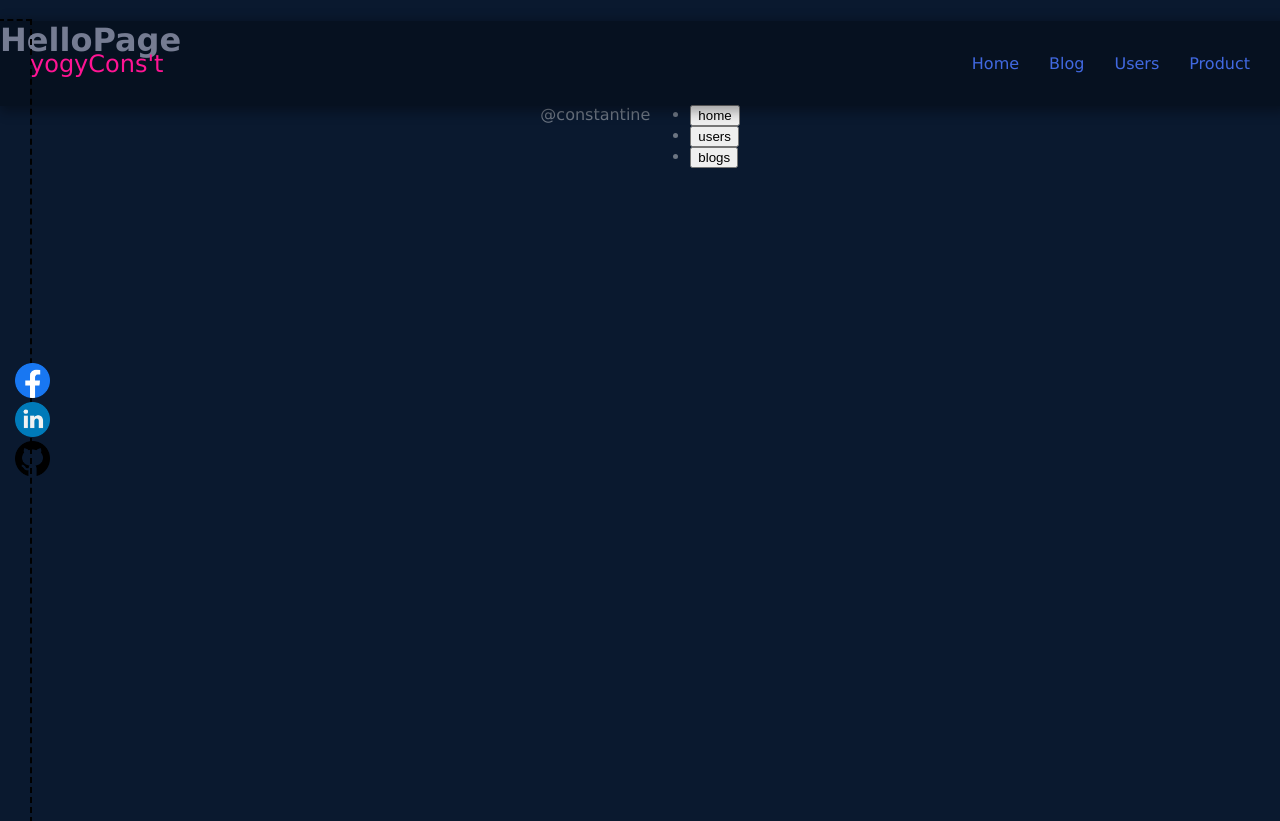
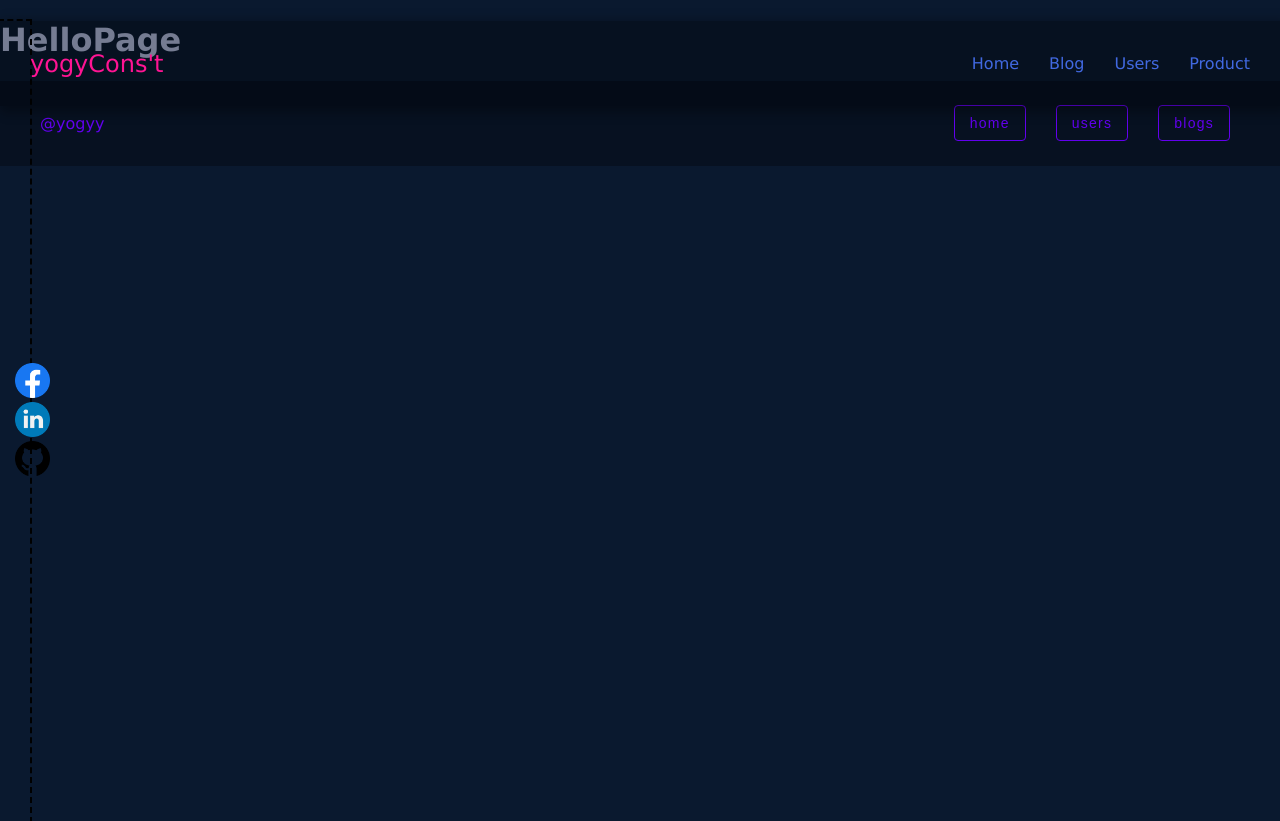
Before and after one commit to yogyy/learn-NextJS, a Next.js app: page /hellox in a window 1280 px wide. Built offline with nearby package versions, Linux system fonts and the light colour scheme.

Commit message:
edit footer

```diff
--- a/components/Footer/Footer.module.css
+++ b/components/Footer/Footer.module.css
@@ -1,8 +1,34 @@
 .container {
-  padding: 8px;
-  justify-content: center;
+  margin-top: 20px;
+  display: block;
+  background-color: rgb(0, 0, 0, 30%);
+  padding: 0 20px;
+}
+
+.footer {
+  width: 100%;
+  max-width: 1400px;
+  color: royalblue;
+  margin: 0 auto;
+  align-items: center;
   display: flex;
-  color: rgba(255, 255, 255, 0.4);
+  height: 85px;
+}
+.p {
+  margin-right: auto;
+  font-size: 1rem;
+  color: #6200ee;
+  margin-left: 20px;
+}
+
+.container ul li {
+  margin: 0 auto;
+}
+
+.ul {
+  display: flex;
+  gap: 30px;
+  margin-right: 30px;
 }
 
 .list {
@@ -14,3 +40,47 @@
 .item {
   margin: 0 16px;
 }
+
+.button89 {
+  display: inline-block;
+  outline: none;
+  cursor: pointer;
+  font-weight: 500;
+  border-radius: 3px;
+  padding: 0 15px;
+  border-radius: 4px;
+  color: #6200ee;
+  background: transparent;
+  line-height: 1.15;
+  font-size: 14px;
+  height: 36px;
+  word-spacing: 0px;
+  letter-spacing: 0.0892857143em;
+  text-decoration: none;
+  min-width: 64px;
+  border: 1px solid #6200ee;
+  text-align: center;
+  transition: background 280ms cubic-bezier(0.4, 0, 0.2, 1);
+}
+
+.button89:hover,
+.button89:focus-visible {
+  background: #6200ee;
+  color: #e6f1ff;
+}
+
+.button89:active {
+  background-color: #303c55;
+  color: #020c1b;
+}
+
+@media (max-width: 700px) {
+  .ul {
+    gap: 15px;
+  }
+  .button89 {
+    height: 25px;
+    min-width: 32px;
+    font-size: 10px;
+  }
+}
--- a/components/Footer/index.tsx
+++ b/components/Footer/index.tsx
@@ -28,20 +28,24 @@ export default function Footer() {
     }
   }
   return (
-    <div>
-      <footer className={styles.container}>
-        <p>@constantine</p>
-        <ul>
-          <li>
-            <button type="button" onClick={otHome}>
+    <div className={styles.container}>
+      <footer className={styles.footer}>
+        <p className={styles.p}>@yogyy</p>
+        <ul className={styles.ul}>
+          <li className={styles.list}>
+            <button className={styles.button89} type="button" onClick={otHome}>
               home
             </button>
           </li>
-          <li>
-            <button onClick={otUser}>users</button>
+          <li className={styles.list}>
+            <button className={styles.button89} onClick={otUser}>
+              users
+            </button>
           </li>
-          <li>
-            <button onClick={otBlogs}>blogs</button>
+          <li className={styles.list}>
+            <button className={styles.button89} onClick={otBlogs}>
+              blogs
+            </button>
           </li>
         </ul>
       </footer>
```
Also changed, not shown: styles/Users.module.css (+9 -1 lines).
